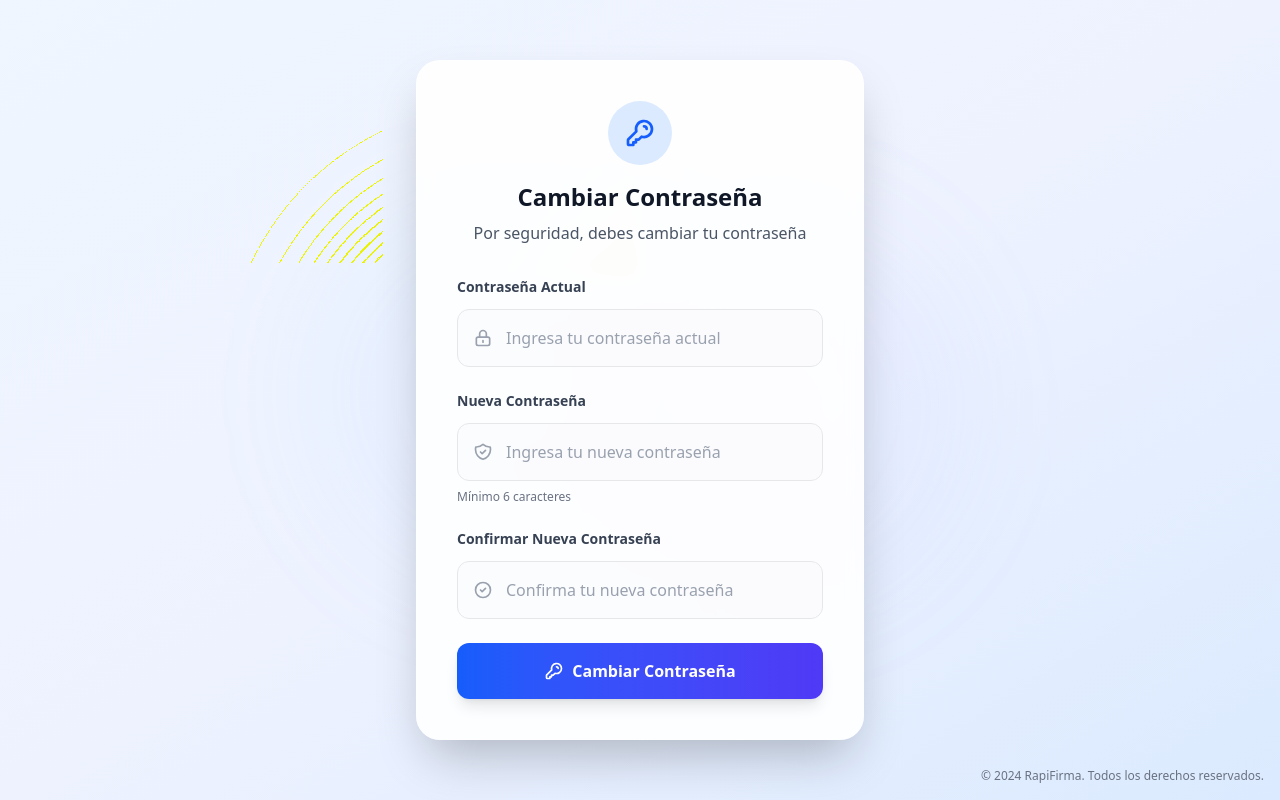
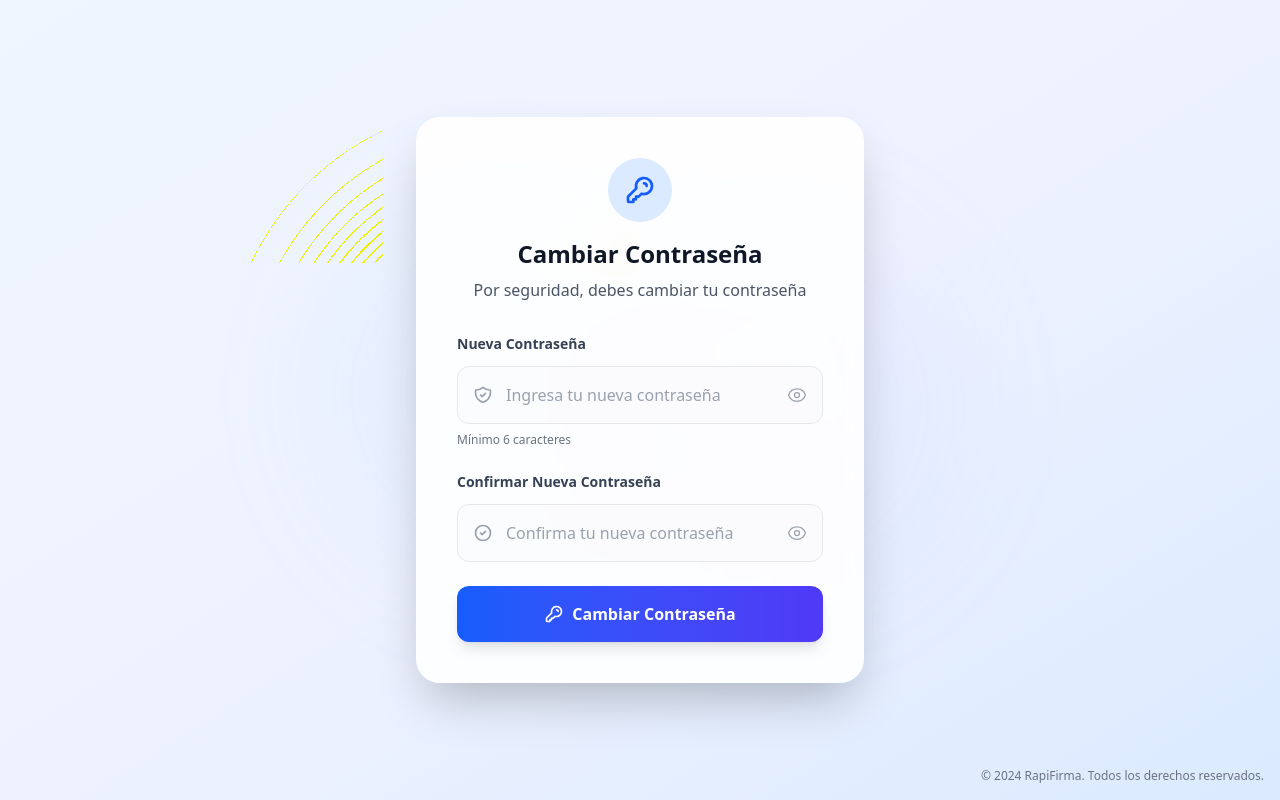
Before and after one commit to asmip10/RapiFirma, a Vue app: page /change-password in a window 1280 px wide. Built offline with nearby package versions, Linux system fonts and the light colour scheme; sample sign-in values are in the browser's storage.

Commit message:
feat(login): add new login tu change password user

```diff
--- a/src/services/auth.service.js
+++ b/src/services/auth.service.js
@@ -22,10 +22,9 @@ export const AuthService = {
     return data;
   },
 
-  async changePassword({ currentPassword, newPassword }) {
+  async changePassword({ newPassword }) {
     // Backend: POST /api/auth/change-password -> { success, message, wasForcedChange, requiresNewLogin }
     const { data } = await api.post("/api/auth/change-password", {
-      currentPassword,
       newPassword
     });
     return data;
--- a/src/stores/auth.js
+++ b/src/stores/auth.js
@@ -236,14 +236,9 @@ export const useAuthStore = defineStore("auth", {
       }
     },
 
-    async changePassword({ currentPassword, newPassword }) {
-      const result = await AuthService.changePassword({
-        currentPassword,
-        newPassword
-      });
-      if (result.requiresNewLogin) {
-        await this.logout();
-      }
+    async changePassword({ newPassword }) {
+      const result = await AuthService.changePassword({ newPassword });
+      await this.logout();
       return result;
     },
 
--- a/src/views/ChangePasswordView.vue
+++ b/src/views/ChangePasswordView.vue
@@ -22,25 +22,6 @@
         </div>
 
         <form @submit.prevent="handleSubmit" class="space-y-6">
-          <!-- Current Password -->
-          <div>
-            <label class="block text-sm font-semibold text-gray-700 mb-3">Contraseña Actual</label>
-            <div class="relative group">
-              <div class="absolute inset-y-0 left-0 pl-4 flex items-center pointer-events-none">
-                <svg class="h-5 w-5 text-gray-400 group-hover:text-blue-500 transition-colors duration-200" fill="none" stroke="currentColor" viewBox="0 0 24 24">
-                  <path stroke-linecap="round" stroke-linejoin="round" stroke-width="2" d="M12 15v2m-6 4h12a2 2 0 002-2v-6a2 2 0 00-2-2H6a2 2 0 00-2 2v6a2 2 0 002 2zm10-10V7a4 4 0 00-8 0v4h8z" />
-                </svg>
-              </div>
-              <input
-                v-model="currentPassword"
-                type="password"
-                required
-                class="w-full pl-12 pr-4 py-4 border border-gray-200 rounded-xl focus:ring-2 focus:ring-blue-500 focus:border-transparent bg-gray-50/50 focus:bg-white transition-all duration-200 placeholder-gray-400 group-hover:border-blue-300"
-                placeholder="Ingresa tu contraseña actual"
-              />
-            </div>
-          </div>
-
           <!-- New Password -->
           <div>
             <label class="block text-sm font-semibold text-gray-700 mb-3">Nueva Contraseña</label>
@@ -52,12 +33,21 @@
               </div>
               <input
                 v-model="newPassword"
-                type="password"
+                :type="showNewPassword ? 'text' : 'password'"
                 required
                 minlength="6"
-                class="w-full pl-12 pr-4 py-4 border border-gray-200 rounded-xl focus:ring-2 focus:ring-blue-500 focus:border-transparent bg-gray-50/50 focus:bg-white transition-all duration-200 placeholder-gray-400 group-hover:border-blue-300"
+                class="w-full pl-12 pr-12 py-4 border border-gray-200 rounded-xl focus:ring-2 focus:ring-blue-500 focus:border-transparent bg-gray-50/50 focus:bg-white transition-all duration-200 placeholder-gray-400 group-hover:border-blue-300"
                 placeholder="Ingresa tu nueva contraseña"
               />
+              <button
+                type="button"
+                class="absolute inset-y-0 right-0 pr-4 flex items-center text-gray-400 hover:text-blue-500 transition-colors duration-200"
+                :aria-label="showNewPassword ? 'Ocultar contraseña' : 'Mostrar contraseña'"
+                @mousedown.prevent
+                @click="showNewPassword = !showNewPassword"
+              >
+                <component :is="showNewPassword ? EyeSlashIcon : EyeIcon" class="h-5 w-5" />
+              </button>
             </div>
             <p class="text-xs text-gray-500 mt-2">Mínimo 6 caracteres</p>
           </div>
@@ -73,11 +63,23 @@
               </div>
               <input
                 v-model="confirmPassword"
-                type="password"
+                :type="showConfirmPassword ? 'text' : 'password'"
                 required
-                class="w-full pl-12 pr-4 py-4 border border-gray-200 rounded-xl focus:ring-2 focus:ring-blue-500 focus:border-transparent bg-gray-50/50 focus:bg-white transition-all duration-200 placeholder-gray-400 group-hover:border-blue-300"
+                class="w-full pl-12 pr-12 py-4 border border-gray-200 rounded-xl focus:ring-2 focus:ring-blue-500 focus:border-transparent bg-gray-50/50 focus:bg-white transition-all duration-200 placeholder-gray-400 group-hover:border-blue-300"
                 placeholder="Confirma tu nueva contraseña"
               />
+              <button
+                type="button"
+                class="absolute inset-y-0 right-0 pr-4 flex items-center text-gray-400 hover:text-blue-500 transition-colors duration-200"
+                :aria-label="showConfirmPassword ? 'Ocultar contraseña' : 'Mostrar contraseña'"
+                @mousedown.prevent
+                @click="showConfirmPassword = !showConfirmPassword"
+              >
+                <component :is="showConfirmPassword ? EyeSlashIcon : EyeIcon" class="h-5 w-5" />
+              </button>
+            </div>
+            <div v-if="confirmPassword" class="mt-3 h-1 w-full rounded-full bg-gray-200 overflow-hidden">
+              <div :class="matchBarClass" class="h-full transition-all duration-200"></div>
             </div>
           </div>
 
@@ -135,19 +137,24 @@
 </template>
 
 <script setup>
-import { ref } from "vue";
-import { useRouter, useRoute } from "vue-router";
+import { ref, computed } from "vue";
+import { useRouter } from "vue-router";
 import { useAuthStore } from "../stores/auth";
 import { useToasts } from "../composables/useToasts";
+import { EyeIcon, EyeSlashIcon } from "@heroicons/vue/24/outline";
 
 const router = useRouter();
-const route = useRoute();
 const auth = useAuthStore();
-const { success, error } = useToasts();
+const { success } = useToasts();
 
-const currentPassword = ref("");
 const newPassword = ref("");
 const confirmPassword = ref("");
+const showNewPassword = ref(false);
+const showConfirmPassword = ref(false);
+const matchBarClass = computed(() => {
+  if (!confirmPassword.value) return "w-0";
+  return newPassword.value === confirmPassword.value ? "w-full bg-emerald-500" : "w-full bg-red-500";
+});
 const loading = ref(false);
 const errorMessage = ref("");
 const successMessage = ref("");
@@ -160,11 +167,6 @@ function validateForm() {
 
   if (newPassword.value.length < 6) {
     errorMessage.value = "La contraseña debe tener al menos 6 caracteres";
-    return false;
-  }
-
-  if (currentPassword.value === newPassword.value) {
-    errorMessage.value = "La nueva contraseña debe ser diferente a la actual";
     return false;
   }
 
@@ -183,7 +185,6 @@ async function handleSubmit() {
 
   try {
     const result = await auth.changePassword({
-      currentPassword: currentPassword.value,
       newPassword: newPassword.value
     });
 
@@ -192,17 +193,7 @@ async function handleSubmit() {
 
     // Redirigir después de 2 segundos
     setTimeout(() => {
-      if (result.requiresNewLogin) {
-        router.push("/login");
-      } else {
-        // Usar query param 'r' si existe para redirección inteligente
-        const redirect = route.query.r;
-        if (redirect) {
-          router.push(String(redirect));
-        } else {
-          router.push("/");
-        }
-      }
+      router.push("/login");
     }, 2000);
   } catch (err) {
     if (err.response?.status === 400) {
```
Also changed, not shown: src/config/bridge.config.js (line endings or trailing spaces).
